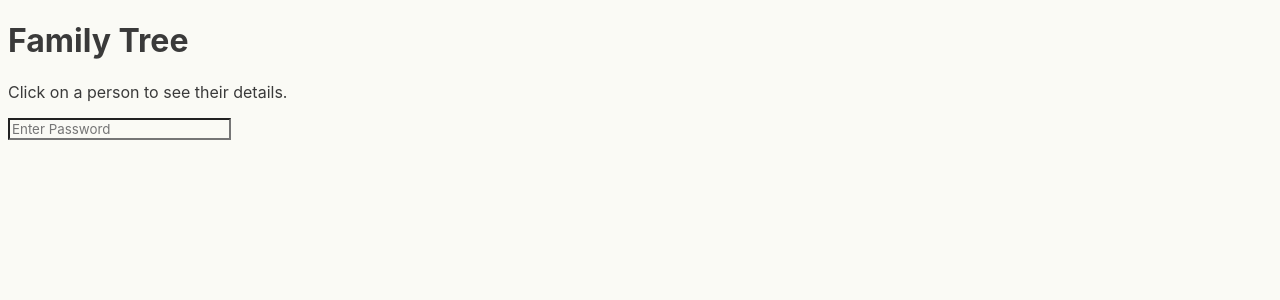
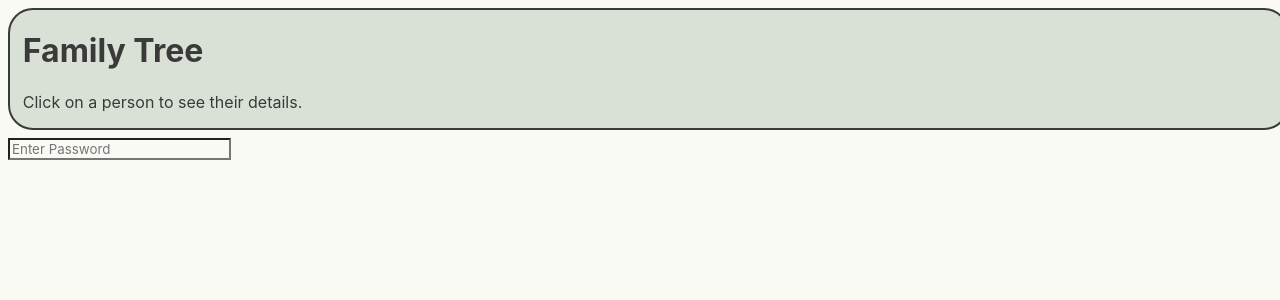
Before and after one commit to jhirsch1/family-tree, a React (Vite) app: page / in a window 1280 px wide. Shown: the top 300 px of the page. Built offline with nearby package versions, Linux system fonts and the light colour scheme.

Commit message:
added header css

```diff
--- a/styles/main.css
+++ b/styles/main.css
@@ -19,18 +19,39 @@
   color: var(--off-black);
 }
 
+header {
+  position: sticky;
+  top: 0;
+  width: 100%;
+  background-color: var(--light-green);
+  margin-bottom: 1vh;
+  padding-left: 1vw;
+  border: 2px solid var(--off-black);
+  border-radius: 25px;
+
+  z-index: 999;
+
+  p {
+    background-color: var(--light-green);
+  }
+  h1 {
+    background-color: var(--light-green);
+  }
+}
+
 .FamilyTree {
   /* Family Tree */
 
   position: absolute;
   width: 70vw;
   height: 20vh;
-  left: 3vw;
-  top: 4vh;
+  /* left: 3vw;
+  top: 4vh; */
 
   font-weight: 400;
   font-size: 4vw;
   /*line-height: 116px;*/
+  background-color: var(--light-green);
 }
 
 .Info_background {
```
